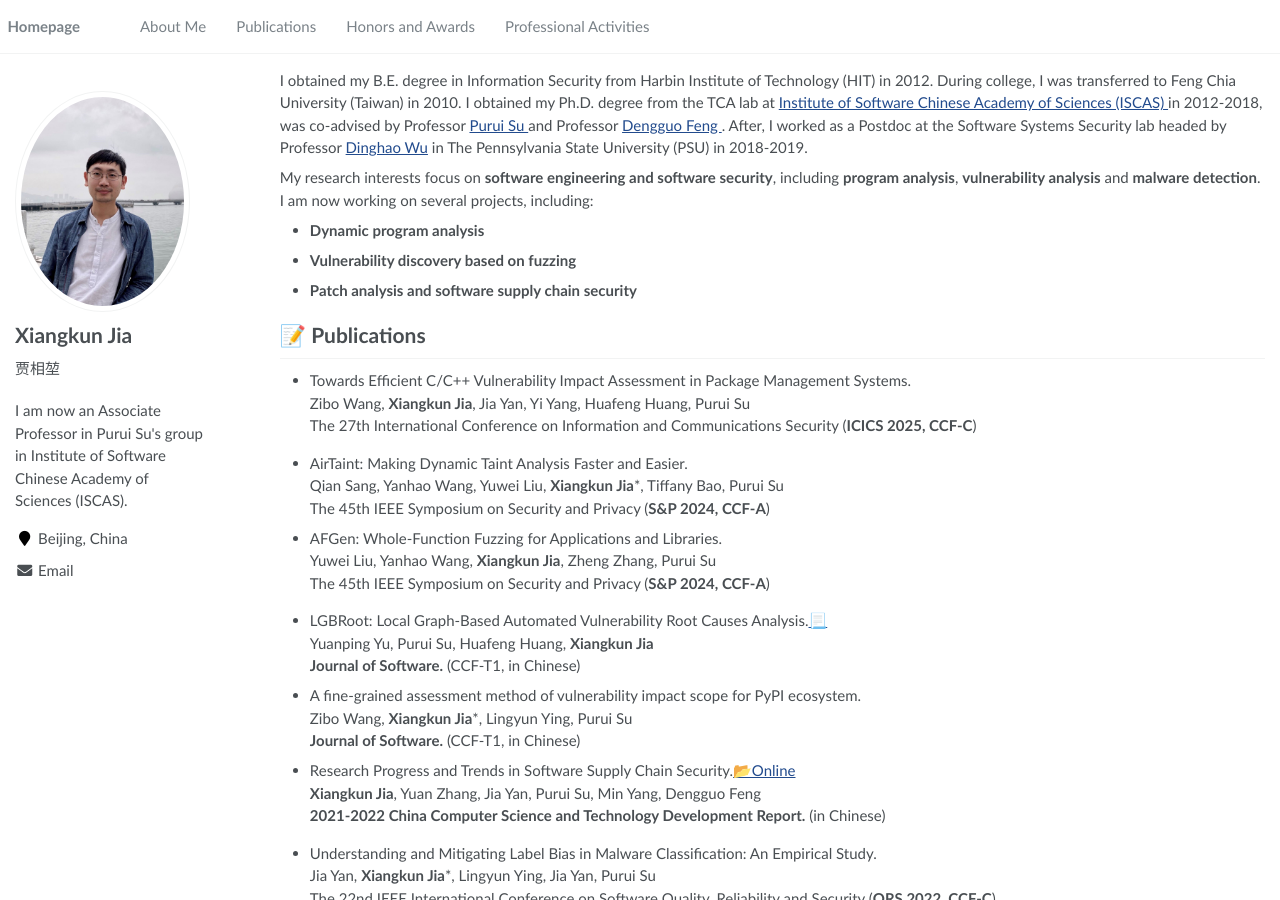
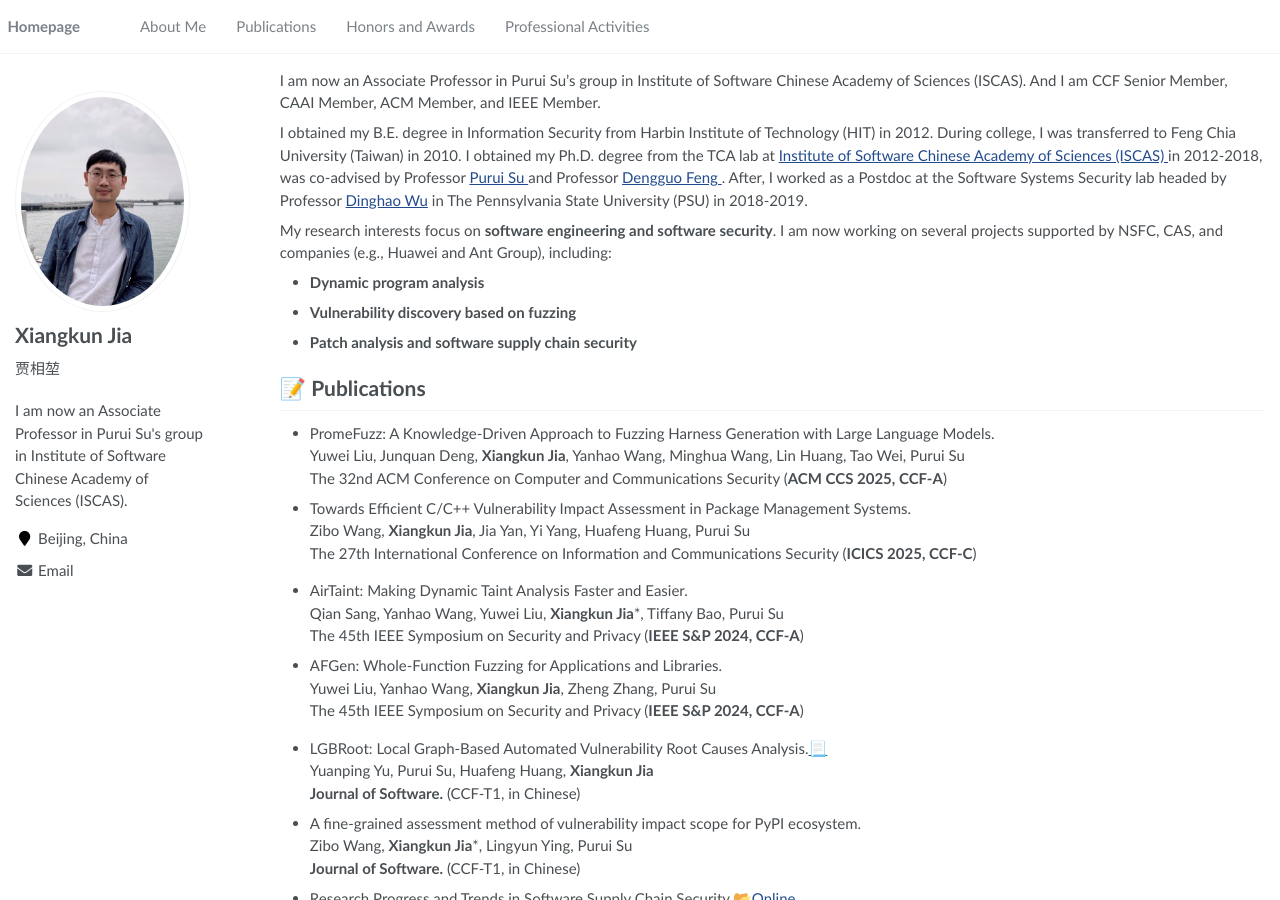
Before and after one commit to ajax4sec/ajax4sec.github.io, a Jekyll site: the page built from _pages/about.md, in a window 1280 px wide and 900 px high. Built offline with Jekyll 4.4.1, drawn with Linux system fonts in a browser that asks for light colours; some of the changed text lies outside the part shown.

Commit message:
Update about.md ccs 2025

```diff
--- a/_pages/about.md
+++ b/_pages/about.md
@@ -16,13 +16,15 @@ redirect_from:
 {% assign url = gsDataBaseUrl | append: "google-scholar-stats/gs_data_shieldsio.json" %}
 
 <span class='anchor' id='about-me'></span>
+I am now an Associate Professor in Purui Su's group in Institute of Software Chinese Academy of Sciences (ISCAS). And I am CCF Senior Member, CAAI Member, ACM Member, and IEEE Member.
+
 I obtained my B.E. degree in Information Security from Harbin Institute of Technology (HIT) in 2012. During college, I was transferred to Feng Chia University (Taiwan) in 2010.
 I obtained my Ph.D. degree from the TCA lab at <a href="http://english.is.cas.cn/"> Institute of Software Chinese Academy of Sciences (ISCAS) </a> in 2012-2018,
 was co-advised by Professor <a href="https://people.ucas.ac.cn/~purui"> Purui Su </a> and Professor <a href="https://casad.cas.cn/ysxx2022/ysmd/xxjs/201911/t20191121_4724697.html"> Dengguo Feng </a>. After, I worked as a Postdoc at the Software Systems Security lab headed by Professor <a href="https://faculty.ist.psu.edu/wu/">Dinghao Wu</a> in The Pennsylvania State University (PSU) in 2018-2019.<br>
 
 <p>
-My research interests focus on <b> software engineering and software security</b>, including <b>program analysis</b>, <b>vulnerability analysis</b> and <b>malware detection</b>.
-I am now working on several projects, including:
+My research interests focus on <b> software engineering and software security</b>.
+I am now working on several projects supported by NSFC, CAS, and companies (e.g., Huawei and Ant Group), including:
 </p>
 <div>
 <ul>
@@ -39,6 +41,10 @@ I am now working on several projects, including:
 # 📝 Publications
 
 <!-- 2025 -->
+- PromeFuzz: A Knowledge-Driven Approach to Fuzzing Harness Generation with Large Language Models.[]()<br>
+Yuwei Liu, Junquan Deng, **Xiangkun Jia**, Yanhao Wang, Minghua Wang, Lin Huang, Tao Wei, Purui Su<br>
+The 32nd ACM Conference on Computer and Communications Security (<b>ACM CCS 2025, CCF-A</b>)<br>
+
 - Towards Efficient C/C++ Vulnerability Impact Assessment in Package Management Systems.[]()<br>
 Zibo Wang, **Xiangkun Jia**, Jia Yan, Yi Yang, Huafeng Huang, Purui Su<br>
 The 27th International Conference on Information and Communications Security (<b>ICICS 2025, CCF-C</b>)<br>
@@ -46,11 +52,11 @@ The 27th International Conference on Information and Communications Security (<b
 <!-- 2024 -->
 - AirTaint: Making Dynamic Taint Analysis Faster and Easier.[]()<br>
 Qian Sang, Yanhao Wang, Yuwei Liu, **Xiangkun Jia***, Tiffany Bao, Purui Su<br>
-The 45th IEEE Symposium on Security and Privacy (<b>S&amp;P 2024, CCF-A</b>)<br>
+The 45th IEEE Symposium on Security and Privacy (<b>IEEE S&amp;P 2024, CCF-A</b>)<br>
 
 - AFGen: Whole-Function Fuzzing for Applications and Libraries.[]()<br>
 Yuwei Liu, Yanhao Wang, **Xiangkun Jia**, Zheng Zhang, Purui Su<br>
-The 45th IEEE Symposium on Security and Privacy (<b>S&amp;P 2024, CCF-A</b>)<be>
+The 45th IEEE Symposium on Security and Privacy (<b>IEEE S&amp;P 2024, CCF-A</b>)<be>
 
 <!-- 2023 -->
 - LGBRoot: Local Graph-Based Automated Vulnerability Root Causes Analysis.[📃]()<br>
@@ -78,24 +84,20 @@ The Annual Computer Security Applications Conference (<b>ACSAC 2022, CCF-B</b>)<
 Yuanping Yu, **Xiangkun Jia***, Yuwei Liu, Yanhao Wang, Qian Sang, Chao Zhang, Purui Su<br>
 The 38th IEEE/ACM International Conference on Automated Software Engineering (<b>ASE 2022, CCF-A</b>)<br>
 
-
 - Automatic exploitation generation method of write-what-where vulnerability.<br>
 Huafeng Huang, Purui Su, Yi Yang, **Xiangkun Jia**<br>
 <b>Journal on Communications.</b> Vol. 43 No. 1, 2022. (CCF-T1, in Chinese)<br>
-<!-- 2022 -->
 
 <!-- 2021 -->
 - InstruGuard: Find and Fix Instrumentation Errors for Coverage-based Greybox Fuzzing.[📂Code](https://github.com/TCA-ISCAS/InstruGuard)<br>
 Yuwei Liu, Yanhao Wang, Purui Su, Yuanping Yu, **Xiangkun Jia***<br>
 The 37th IEEE/ACM International Conference on Automated Software Engineering (<b>ASE 2021, CCF-A</b>)<br>
 
-<!-- 2021 -->
 
 <!-- 2020 -->
 - Not All Coverage Measurements Are Equal: Fuzzing by Coverage Accounting for Input Prioritization.[📂Code](https://github.com/TCA-ISCAS/TortoiseFuzz)<br>
 Yanhao Wang, **Xiangkun Jia**, Yuwei Liu, Kyle Zeng, Tiffany Bao, Dinghao Wu, Purui Su<br>
 The Network and Distributed System Security Symposium (<b>NDSS 2020, CCF-A</b>)<br>
-<!-- 2020 -->
 
 <!-- phd -->
 - Towards Efficient Heap Overflow Discovery.<br>
```
Also changed, not shown: other parts of _pages/about.md (+1 -1 lines).
